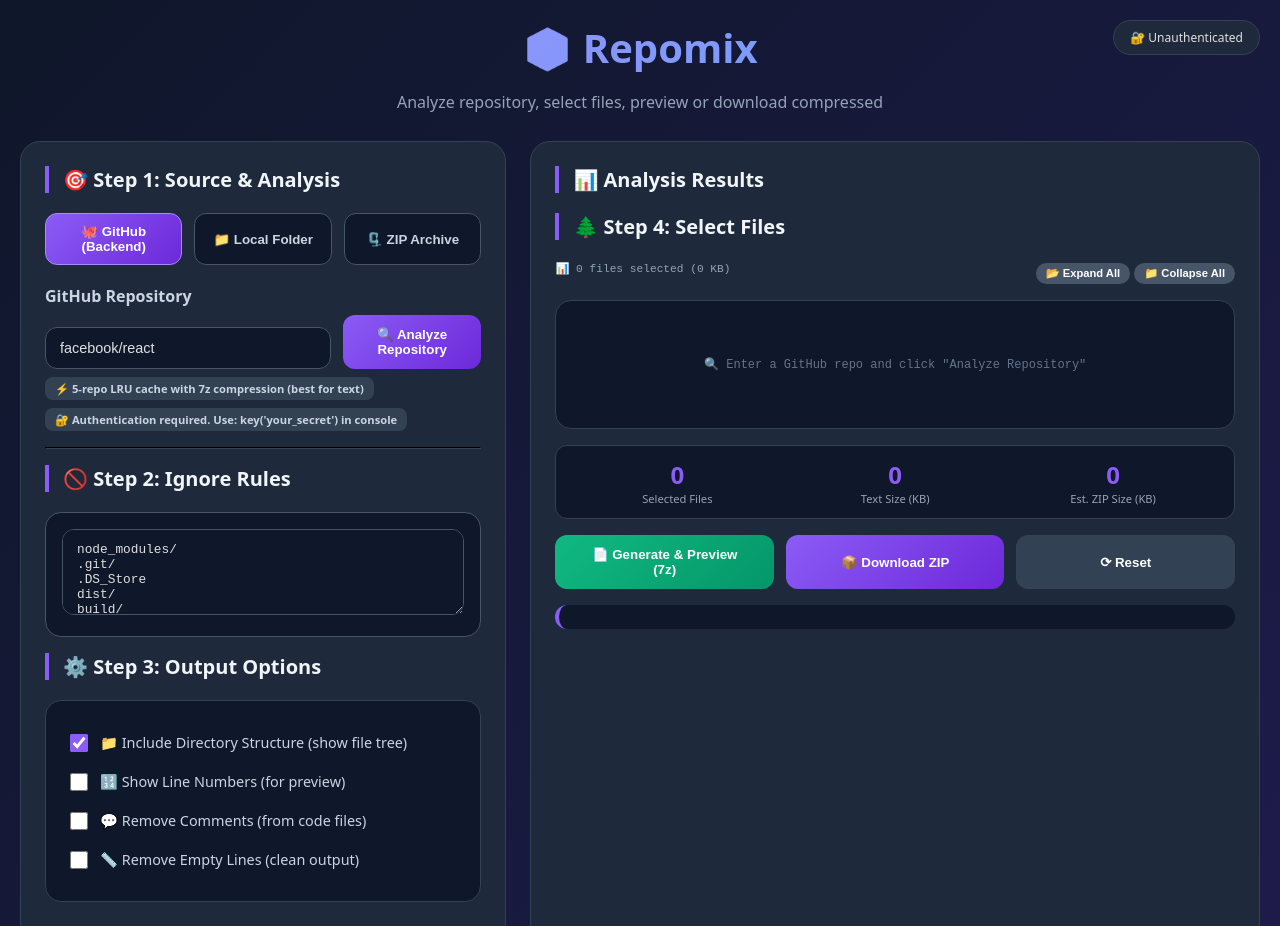
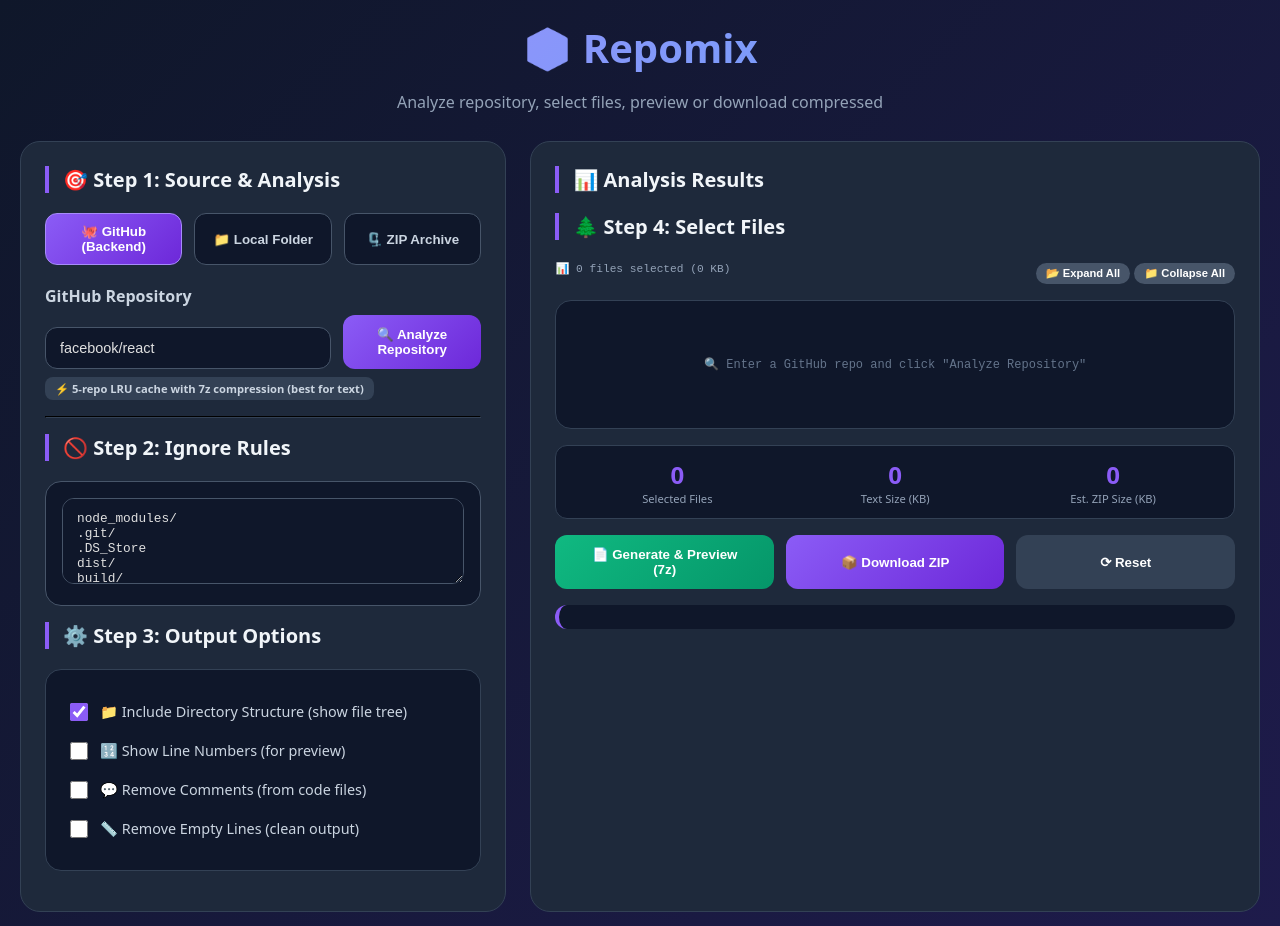
Before and after one commit to kushalkumarjss-collab/repomix, a plain HTML site: page index.html in a window 1280 px wide. Shown: the top 926 px of the page. Drawn offline with nearby package versions, Linux system fonts and the light colour scheme; a script that the page names is missing.

Commit message:
Update index.html

```diff
--- a/index.html
+++ b/index.html
@@ -454,9 +454,9 @@
   <script src="https://cdn.jsdelivr.net/npm/pako@2.1.0/dist/pako.min.js"></script>
 </head>
 <body>
-<div class="auth-status" id="authStatus" class="unauthenticated">
+<!--<div class="auth-status" id="authStatus" class="unauthenticated">
   🔐 Unauthenticated
-</div>
+</div> -->
 <div class="container">
   <div class="header">
     <h1>📦 Repomix</h1>
@@ -478,7 +478,6 @@
             <button id="analyzeBtn" class="primary">🔍 Analyze Repository</button>
           </div>
           <div class="badge">⚡ 5-repo LRU cache with 7z compression (best for text)</div>
-          <div class="badge">🔐 Authentication required. Use: key('your_secret') in console</div>
         </div>
       </div>
       <div id="localBlock" style="display: none">
@@ -662,7 +661,7 @@
 // ========== TEST FUNCTION ==========
 window.test = async function() {
   if (!passphrase) {
-    console.error("❌ No authentication key set. Use: key('your_secret_key') first");
+    console.error("❌ No authentication key");
     return { error: "No authentication key" };
   }
 
```
